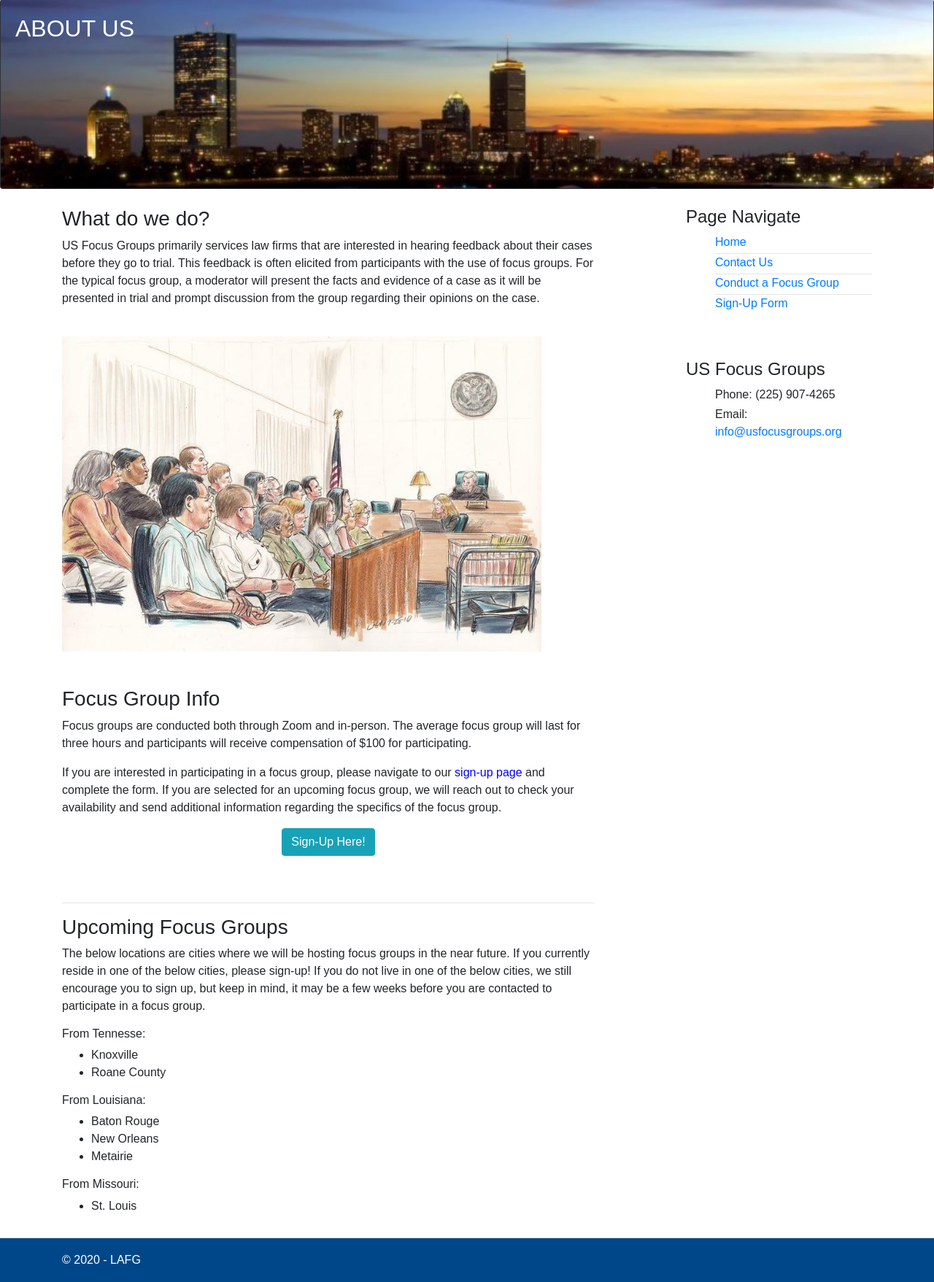
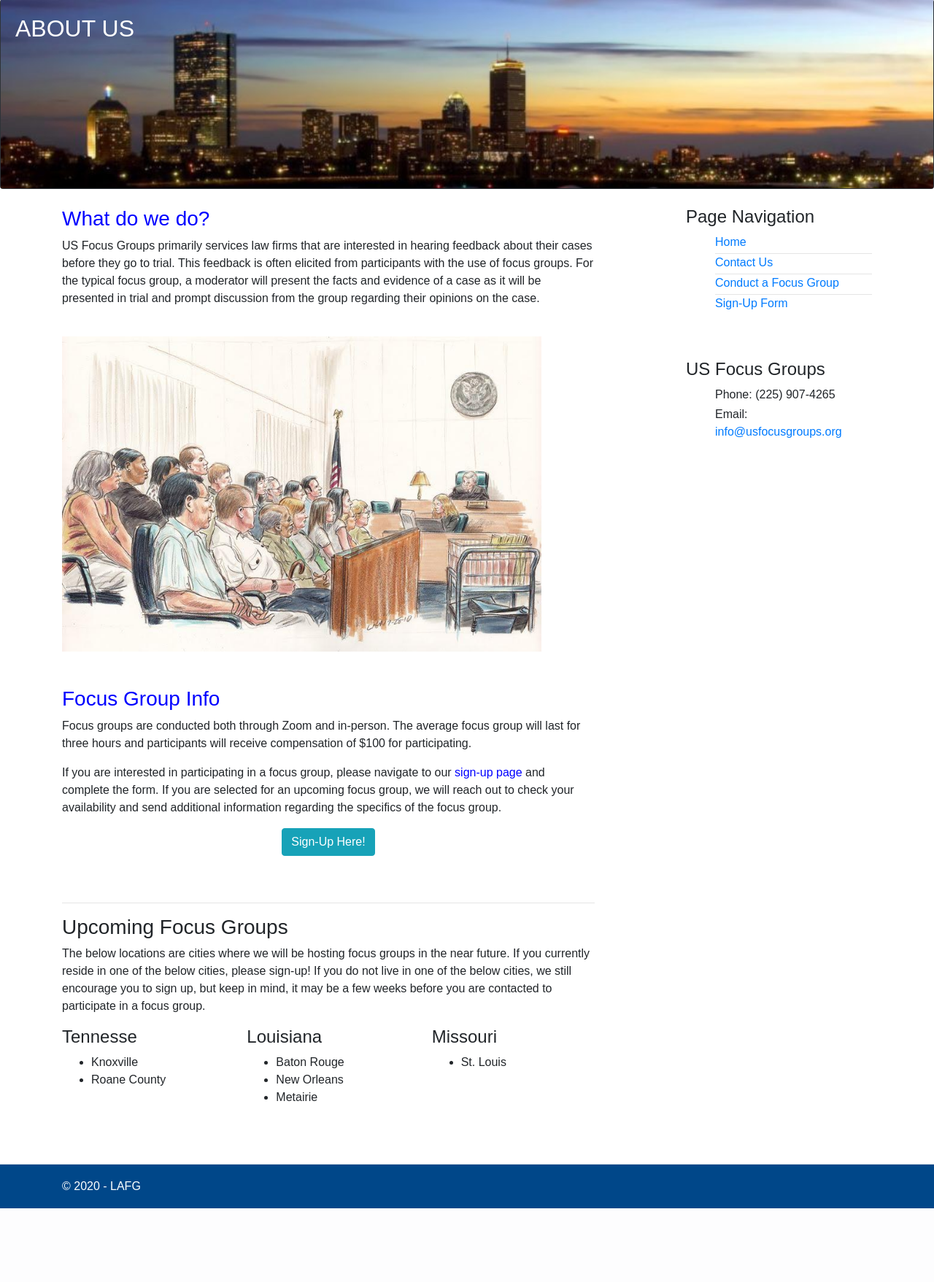
Before and after one commit to Brandt-moreThan4/LAFG---Website, a Django app: page / in a window 1280 px wide. Shown: the part 71-1828 px from the top of the page at 73% size. After the commit the page ends 1727 px from the top, so only its background shows below. Run offline with Django 3.2, Linux system fonts and the light colour scheme; data comes from the database, SQL or seed files in the repository; both versions use the stored data as it was after the commit; some libraries are stand-ins or nearby versions.

Commit message:
Cleaned up most of participant site

```diff
--- a/LAFG/lafg_site/templates/lafg_site/base.html
+++ b/LAFG/lafg_site/templates/lafg_site/base.html
@@ -67,7 +67,7 @@
 
             <div class="col-md-3 mt-5 mt-md-0">
                 <div class="right-nav">
-                    <h4>Page Navigate</h4>
+                    <h4>Page Navigation</h4>
                     <ul>
                         <li><a class="" href="{% url 'lafg_site:home' %}">Home</a></li> <hr />
                         <li><a class="" href="{% url 'lafg_site:contact' %}">Contact Us</a></li><hr />
--- a/LAFG/lafg_site/templates/lafg_site/contact.html
+++ b/LAFG/lafg_site/templates/lafg_site/contact.html
@@ -11,9 +11,9 @@
              information below and we will get back to you as soon as possible.</p>
         <br /><br />
         <div>
-            <span>LA FocusGroups, LLC</span><br />
+            <span>US Focus Groups, LLC</span><br />
             <span>Phone: (225) 907-4265</span><br />
-            <span>Email: <a href="mailto:lafocusgroupsllc@gmail.com">lafocusgroupsllc@gmail.com</a></span>
+            <span>Email: <a href="mailto:info@usfocusgroups.org">info@usfocusgroups.org</a></span>
         </div>
 
     {% endblock %}
--- a/LAFG/lafg_site/templates/lafg_site/index.html
+++ b/LAFG/lafg_site/templates/lafg_site/index.html
@@ -1,8 +1,18 @@
 {% extends "lafg_site/base.html" %}
 {% load static %}
 
+{% block styles %}
+ <style>
+     .heading {
+         color: blue;
+     }
+
+ </style>
+{% endblock %}
+
 {% block title %}Home{% endblock %}
 {% block page_title %}ABOUT US{% endblock %}
+
 
 
 {% block content %}
@@ -10,7 +20,7 @@
     <div class="mainArea">
 
         <div>
-            <h3 class="">What do we do?</h3>
+            <h3 class="heading">What do we do?</h3>
             <p>US Focus Groups primarily services law firms that are interested in hearing feedback about their cases before they go to trial. This feedback is often elicited from participants with the use of focus groups. For the typical focus group, a moderator will present the facts and evidence of a case as it will be presented in trial and prompt discussion from the group regarding their opinions on the case. </p>
         </div>
         <br>
@@ -20,7 +30,7 @@
         <br /><br />
 
         <div>
-            <h3>Focus Group Info</h3>
+            <h3 class="heading">Focus Group Info</h3>
             <p>Focus groups are conducted both through Zoom and in-person. The average focus group will
                  last for three hours and participants will receive compensation of $100 for participating.</p>
 
@@ -42,19 +52,34 @@
                 cities, we still encourage you to sign up, but keep in mind, it may be a few weeks before you are contacted
                 to participate in a focus group.
             </p>
-
-
-            <div>
+<!--
+            <div class="card-deck">
                 {% for state, places in states_dict.items %}
-                    <h6>From {{ state }}:</h6>
-                    <ul>
-                        {% for place in places %}
-                            <li>{{ place.city_value }}</li>
-                        {% endfor %}
-                    </ul>
+                    <div class="card bg-primary">
+                        <div class=""><h4>{{ state }}</h4>
+                            <div class="card-body">
+                                <ul>
+                                    {% for place in places %}
+                                        <li>{{ place.city_value }}</li>
+                                    {% endfor %}
+                                </ul>
+                            </div>
+                        </div>
+                    </div>
                 {% endfor %}
-
+            </div> -->
+            <div class="row">
+                {% for state, places in states_dict.items %}
+                    <div class="col-md-4"><h4>{{ state }}</h4>
+                        <ul>
+                            {% for place in places %}
+                                <li>{{ place.city_value }}</li>
+                            {% endfor %}
+                        </ul>
+                    </div>
+                {% endfor %}
             </div>
+            <br><br>
         </div>
     </div>
 
```
Also changed, not shown: LAFG/lafg_site/templates/lafg_site/conduct.html (+13 -6 lines), LAFG/lafg_site/templates/lafg_site/sign_up.html (+9 -1 lines), LAFG/db.sqlite3.
